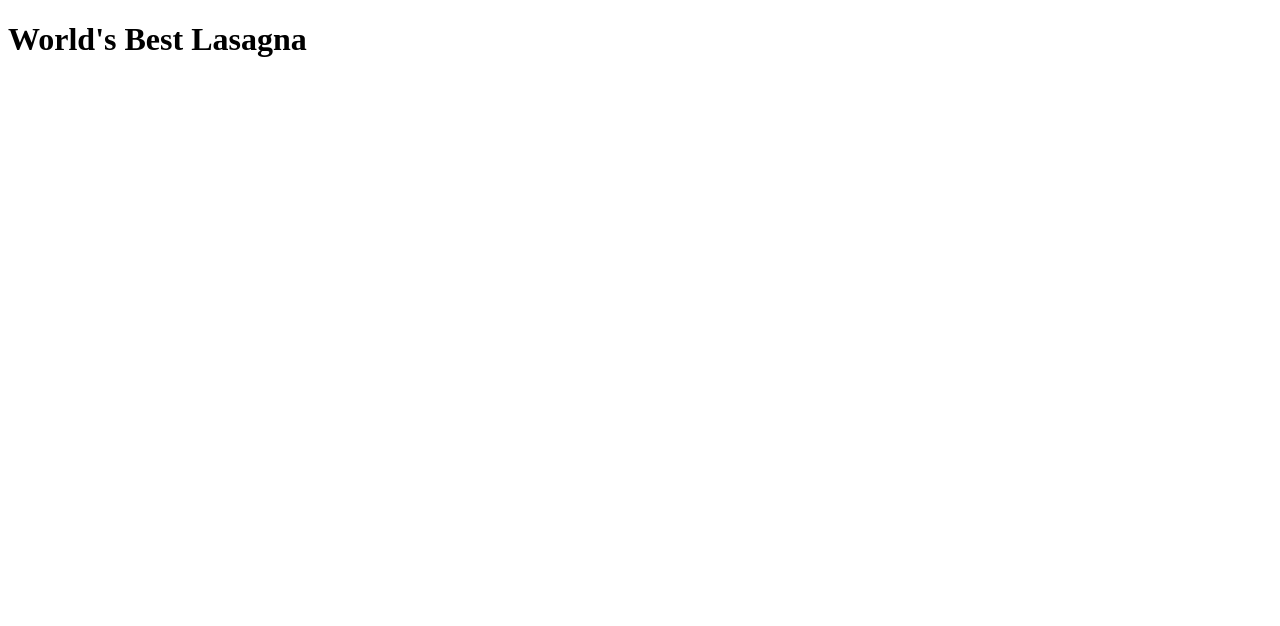
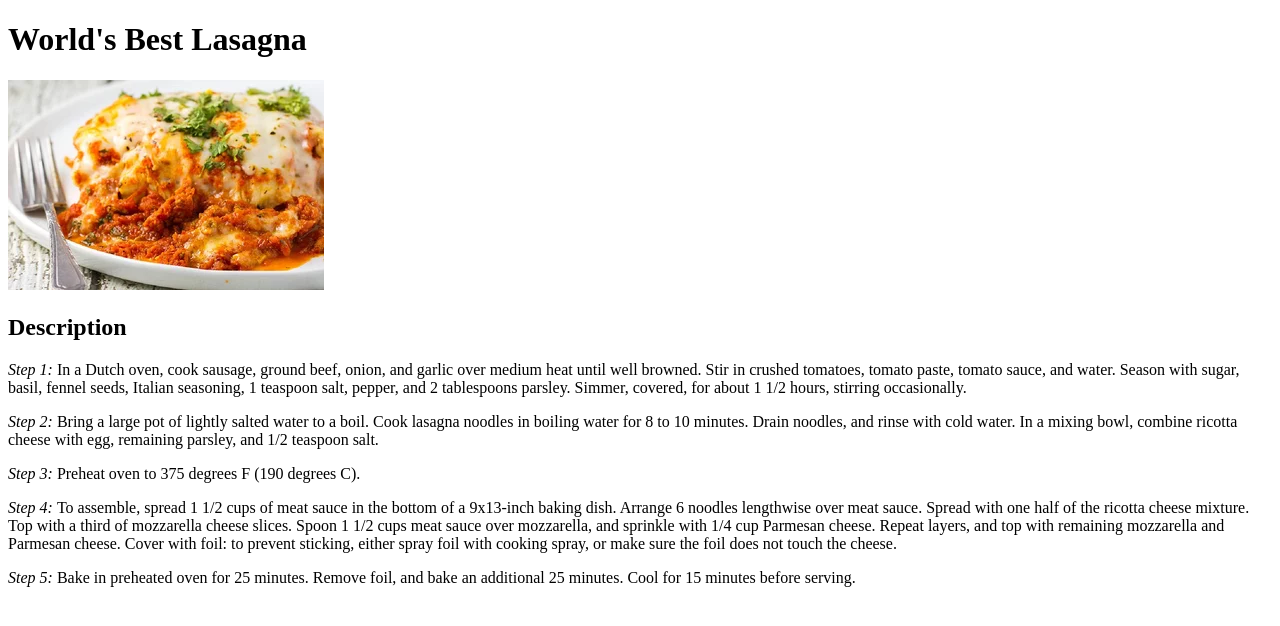
Before and after one commit to AntonioMarroquin96/odin-recipes, a plain HTML site: page recipes/lasagna.html in a window 1280 px wide. Drawn offline with Linux system fonts and the light colour scheme.

Commit message:
Add recipe image and description

```diff
--- a/recipes/lasagna.html
+++ b/recipes/lasagna.html
@@ -8,5 +8,13 @@
 </head>
 <body>
     <h1>World's Best Lasagna</h1>
+    <img src="../images/lasagna.jpg">
+    <h2>Description</h2>
+    <p><em>Step 1: </em>In a Dutch oven, cook sausage, ground beef, onion, and garlic over medium heat until well browned. Stir in crushed tomatoes, tomato paste, tomato sauce, and water. Season with sugar, basil, fennel seeds, Italian seasoning, 1 teaspoon salt, pepper, and 2 tablespoons parsley. Simmer, covered, for about 1 1/2 hours, stirring occasionally.</p>
+    <p><em>Step 2: </em>Bring a large pot of lightly salted water to a boil. Cook lasagna noodles in boiling water for 8 to 10 minutes. Drain noodles, and rinse with cold water. In a mixing bowl, combine ricotta cheese with egg, remaining parsley, and 1/2 teaspoon salt.</p>
+    <p><em>Step 3: </em>Preheat oven to 375 degrees F (190 degrees C).</p>
+    <p><em>Step 4: </em>To assemble, spread 1 1/2 cups of meat sauce in the bottom of a 9x13-inch baking dish. Arrange 6 noodles lengthwise over meat sauce. Spread with one half of the ricotta cheese mixture. Top with a third of mozzarella cheese slices. Spoon 1 1/2 cups meat sauce over mozzarella, and sprinkle with 1/4 cup Parmesan cheese. Repeat layers, and top with remaining mozzarella and Parmesan cheese. Cover with foil: to prevent sticking, either spray foil with cooking spray, or make sure the foil does not touch the cheese.</p>
+    <p><em>Step 5: </em>Bake in preheated oven for 25 minutes. Remove foil, and bake an additional 25 minutes. Cool for 15 minutes before serving.</p>
+
 </body>
 </html>
```
Also changed, not shown: images/lasagna.jpg (added).
